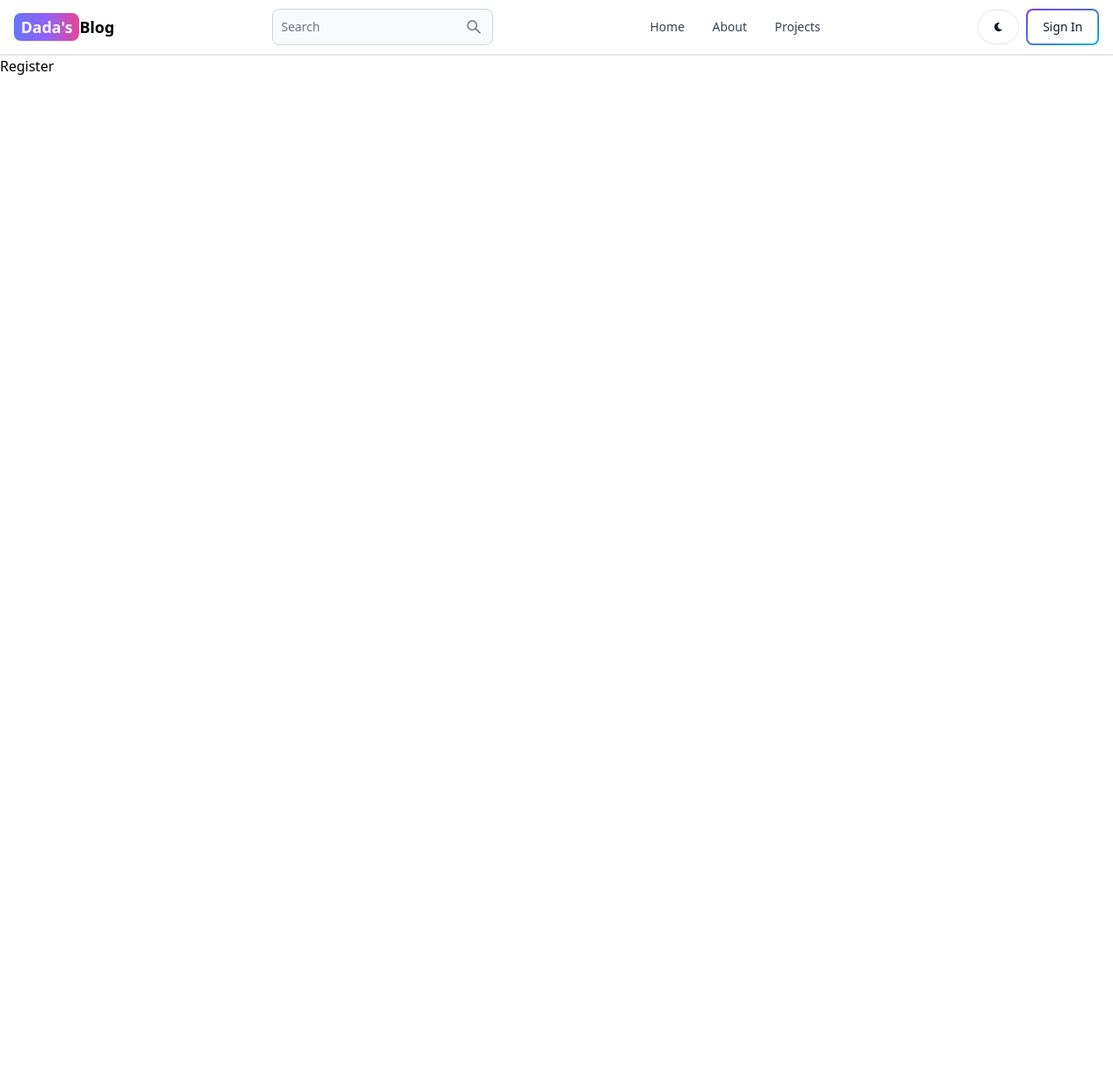
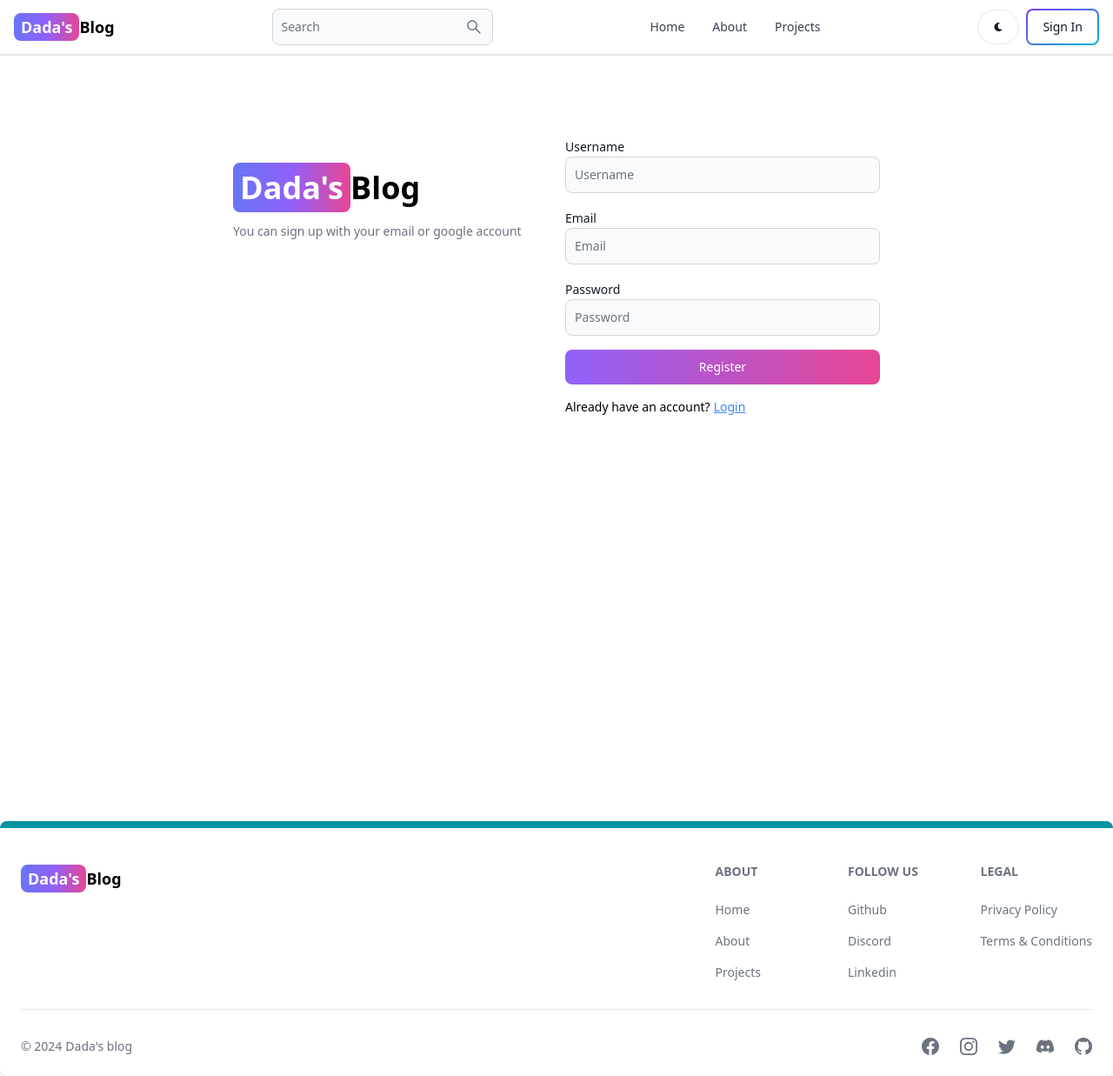
Before and after one commit to dada-mhmd/mern-blog, a React (Vite) app in the folder frontend/: page /sign-up in a window 1280 px wide. Shown: the whole page at 87% size. Before the commit the page ends 800 px from the top, so only its background shows below. Built offline with nearby package versions, Linux system fonts and the light colour scheme.

Commit message:
make the register page functional and added the footer

```diff
--- a/frontend/package.json
+++ b/frontend/package.json
@@ -14,7 +14,8 @@
     "react": "^18.2.0",
     "react-dom": "^18.2.0",
     "react-icons": "^5.0.1",
-    "react-router-dom": "^6.21.3"
+    "react-router-dom": "^6.21.3",
+    "react-toastify": "^10.0.4"
   },
   "devDependencies": {
     "@types/react": "^18.2.43",
--- a/frontend/src/App.jsx
+++ b/frontend/src/App.jsx
@@ -1,4 +1,9 @@
 import { BrowserRouter,Routes,Route } from 'react-router-dom'
+import { ToastContainer } from 'react-toastify'
+
+import 'react-toastify/dist/ReactToastify.css';
+
+
 import Home from './pages/Home';
 import About from './pages/About';
 import Login from './pages/Login';
@@ -6,20 +11,26 @@
 import Dashboard from './pages/Dashboard';
 import Project from './pages/Project';
 import Header from './components/Header';
+import Footer from './components/Footer';
 
 
 const App = () => {
   return (
     <BrowserRouter>
     <Header />
+      <main className='min-h-screen'>
+      <ToastContainer />
       <Routes>
+
         <Route path='/' element={<Home />} />
         <Route path='/about' element={<About />} />
-        <Route path='/sign-in' element={<Login />} />
+        <Route path='/login' element={<Login />} />
         <Route path='/sign-up' element={<Register />} />
         <Route path='/dashboard' element={<Dashboard />} />
         <Route path='/projects' element={<Project />} />
       </Routes>
+      </main>
+      <Footer />
     </BrowserRouter>
   )
 }
--- /dev/null
+++ b/frontend/src/components/Footer.jsx
@@ -0,0 +1,96 @@
+/* eslint-disable react/no-unescaped-entities */
+import { Footer } from 'flowbite-react';
+import { Link } from 'react-router-dom';
+import {
+  BsDiscord,
+  BsFacebook,
+  BsGithub,
+  BsInstagram,
+  BsTwitter,
+} from 'react-icons/bs';
+
+const FooterComp = () => {
+  return (
+    <Footer container className='border-t-8 border-teal-500'>
+      <div className='w-full max-w-7xl mx-auto'>
+        <div className='grid w-full justify-between sm:flex md:grid-cols-1'>
+          <div className='mt-5 mb-5'>
+            <Link
+              to='/'
+              className='self-center whitespace-nowrap text-lg font-semibold dark:text-white'
+            >
+              <span className='text-white px-2 py-1 rounded-lg bg-gradient-to-r from-indigo-500 via-purple-500 to-pink-500'>
+                Dada's
+              </span>
+              Blog
+            </Link>
+          </div>
+
+          <div className='grid grid-cols-2 sm:grid-cols-3 sm:gap-6 gap-8 sm:mt-4'>
+            <div>
+              <Footer.Title title='About' />
+              <Footer.LinkGroup col>
+                <Footer.Link href='/' as={'div'}>
+                  <Link to='/'>Home</Link>
+                </Footer.Link>
+                <Footer.Link href='/about' as={'div'}>
+                  <Link to='/about'>About</Link>
+                </Footer.Link>
+                <Footer.Link href='/projects' as={'div'}>
+                  <Link to='/projects'>Projects</Link>
+                </Footer.Link>
+              </Footer.LinkGroup>
+            </div>
+
+            <div>
+              <Footer.Title title='Follow Us' />
+              <Footer.LinkGroup col>
+                <Footer.Link as={'div'}>
+                  <Link to='/'>Github</Link>
+                </Footer.Link>
+                <Footer.Link as={'div'}>
+                  <Link to='/'>Discord</Link>
+                </Footer.Link>
+                <Footer.Link as={'div'}>
+                  <Link to='/'>Linkedin</Link>
+                </Footer.Link>
+              </Footer.LinkGroup>
+            </div>
+
+            <div>
+              <Footer.Title title='Legal' />
+              <Footer.LinkGroup col>
+                <Footer.Link as={'div'}>
+                  <Link to='/'>Privacy Policy</Link>
+                </Footer.Link>
+                <Footer.Link as={'div'}>
+                  <Link to='/'>Terms &amp; Conditions</Link>
+                </Footer.Link>
+              </Footer.LinkGroup>
+            </div>
+          </div>
+        </div>
+
+        <Footer.Divider />
+
+        <div className='w-full sm:flex sm:items-center sm:justify-between'>
+          <Footer.Copyright
+            href='#'
+            by="Dada's blog"
+            year={new Date().getFullYear()}
+          />
+
+          <div className='flex gap-6 sm:mt-0 mt-4 sm:justify-center'>
+            <Footer.Icon href='#' icon={BsFacebook} />
+            <Footer.Icon href='#' icon={BsInstagram} />
+            <Footer.Icon href='#' icon={BsTwitter} />
+            <Footer.Icon href='#' icon={BsDiscord} />
+            <Footer.Icon href='#' icon={BsGithub} />
+          </div>
+        </div>
+      </div>
+    </Footer>
+  );
+};
+
+export default FooterComp;
--- a/frontend/src/pages/Register.jsx
+++ b/frontend/src/pages/Register.jsx
@@ -1,8 +1,129 @@
+/* eslint-disable react/no-unescaped-entities */
+import { useState } from 'react';
+import { Link, useNavigate } from 'react-router-dom';
+import { Alert, Button, Label, Spinner, TextInput } from 'flowbite-react';
+import { toast } from 'react-toastify';
 
 const Register = () => {
+  const navigate = useNavigate();
+
+  const [formData, setFormData] = useState({});
+  const [errorMessage, setErrorMessage] = useState(null);
+  const [isLoading, setIsLoading] = useState(false);
+
+  const handleChange = (e) => {
+    setFormData({ ...formData, [e.target.id]: e.target.value.trim() });
+  };
+
+  const handleSubmit = async (e) => {
+    e.preventDefault();
+    if (!formData.username || !formData.email || !formData.password) {
+      return setErrorMessage('Please fill in all fields');
+    }
+    try {
+      setIsLoading(true);
+      setErrorMessage(null);
+      const res = await fetch('/api/auth/signup', {
+        method: 'POST',
+        headers: {
+          'Content-Type': 'application/json',
+        },
+        body: JSON.stringify(formData),
+      });
+      const data = await res.json();
+      if (!res.ok) {
+        setIsLoading(false);
+        return setErrorMessage(data.message);
+      } else {
+        setIsLoading(false);
+        toast.success(data.message);
+        navigate('/login');
+      }
+    } catch (error) {
+      setIsLoading(false)
+      setErrorMessage(error.message);
+      toast.error(error.message);
+    }
+  };
+
   return (
-    <div>Register</div>
-  )
-}
+    <div className='mt-20'>
+      <div className='flex flex-col md:flex-row p-3 max-w-3xl mx-auto gap-5'>
+        <div className='flex-1 sm:mt-10 mt-0'>
+          <Link to='/' className='text-4xl font-bold dark:text-white'>
+            <span className='text-white px-2 py-1 rounded-lg bg-gradient-to-r from-indigo-500 via-purple-500 to-pink-500'>
+              Dada's
+            </span>
+            Blog
+          </Link>
+          <p className='text-sm text-gray-500 font-medium mt-5'>
+            You can sign up with your email or google account
+          </p>
+        </div>
 
-export default Register
+        {/* right */}
+        <div className='flex-1'>
+          <form onSubmit={handleSubmit} className='flex flex-col gap-4'>
+            <div>
+              <Label value='Username' />
+              <TextInput
+                type='text'
+                placeholder='Username'
+                id='username'
+                onChange={handleChange}
+              />
+            </div>
+            <div>
+              <Label value='Email' />
+              <TextInput
+                type='email'
+                placeholder='Email'
+                id='email'
+                onChange={handleChange}
+              />
+            </div>
+            <div>
+              <Label value='Password' />
+              <TextInput
+                type='password'
+                placeholder='Password'
+                id='password'
+                onChange={handleChange}
+              />
+            </div>
+
+            <Button
+              gradientDuoTone='purpleToPink'
+              type='submit'
+              disabled={isLoading}
+            >
+              {isLoading ? (
+                <>
+                  <Spinner size='sm' />
+                  <span className='p-2'>Loading...</span>
+                </>
+              ) : (
+                'Register'
+              )}
+            </Button>
+          </form>
+
+          <div className='flex gap-1 mt-4 text-sm'>
+            <span>Already have an account?</span>
+            <Link className='text-blue-500 font-medium underline' to='/sign-in'>
+              Login
+            </Link>
+          </div>
+
+          {errorMessage && (
+            <Alert className='mt-5' color='failure'>
+              {errorMessage}
+            </Alert>
+          )}
+        </div>
+      </div>
+    </div>
+  );
+};
+
+export default Register;
--- a/frontend/vite.config.js
+++ b/frontend/vite.config.js
@@ -3,5 +3,14 @@
 
 // https://vitejs.dev/config/
 export default defineConfig({
+  server: {
+    proxy: {
+      '/api': {
+        target: 'http://localhost:5000',
+        secure: false
+      }
+    }
+  },
   plugins: [react()],
+
 })
```
Also changed, not shown: 2 other files (tests, documents, lock files or other folders).
